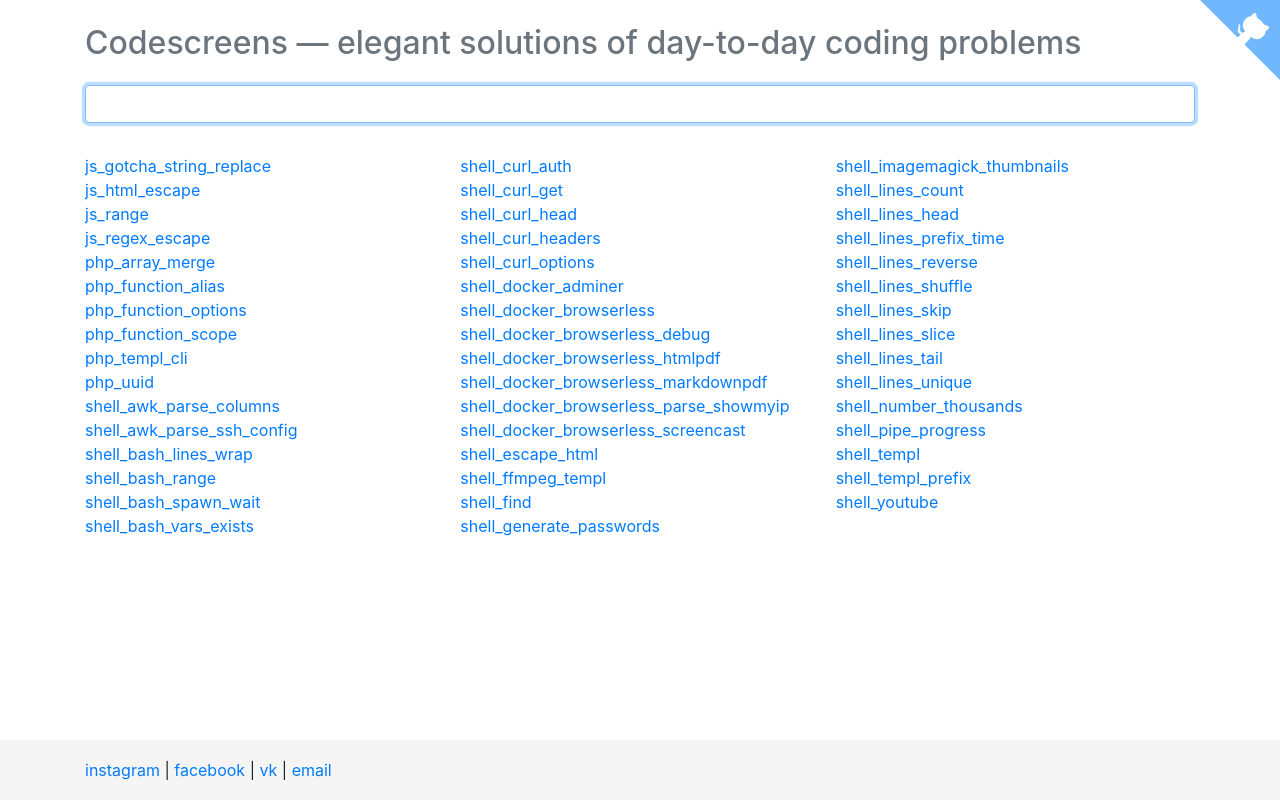
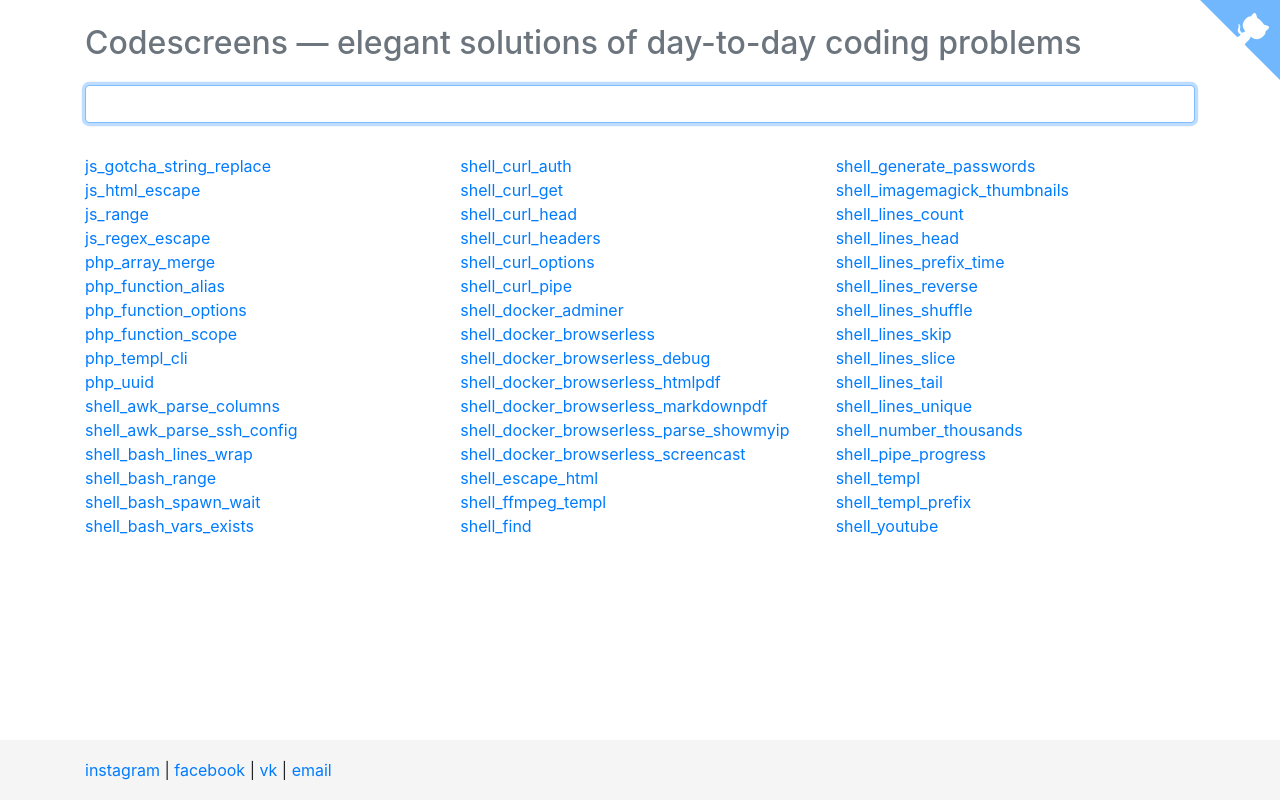
Before and after one commit to vbarbarosh/codescreens, a plain HTML site: page docs/index.html in a window 1280 px wide. Drawn offline with nearby package versions, Linux system fonts and the light colour scheme.

Commit message:
add shell_curl_pipe

```diff
--- a/docs/index.html
+++ b/docs/index.html
@@ -135,6 +135,7 @@ body {
                 {name: 'shell_curl_head', gist_url: 'https://git.io/fjnux'},
                 {name: 'shell_curl_headers', gist_url: 'https://git.io/fjn1R'},
                 {name: 'shell_curl_options', gist_url: 'https://git.io/fjnjh'},
+                {name: 'shell_curl_pipe', gist_url: 'https://git.io/fjcuh'},
                 {name: 'shell_docker_adminer', gist_url: 'https://gist.github.com/f07a7a1529fa37a78878a0db193ca91c'},
                 {name: 'shell_docker_browserless', gist_url: 'https://git.io/fjLsL'},
                 {name: 'shell_docker_browserless_debug', gist_url: 'https://git.io/fjOEX'},
```
Also changed, not shown: img/shell_curl_pipe.png (added), 1 other file.
